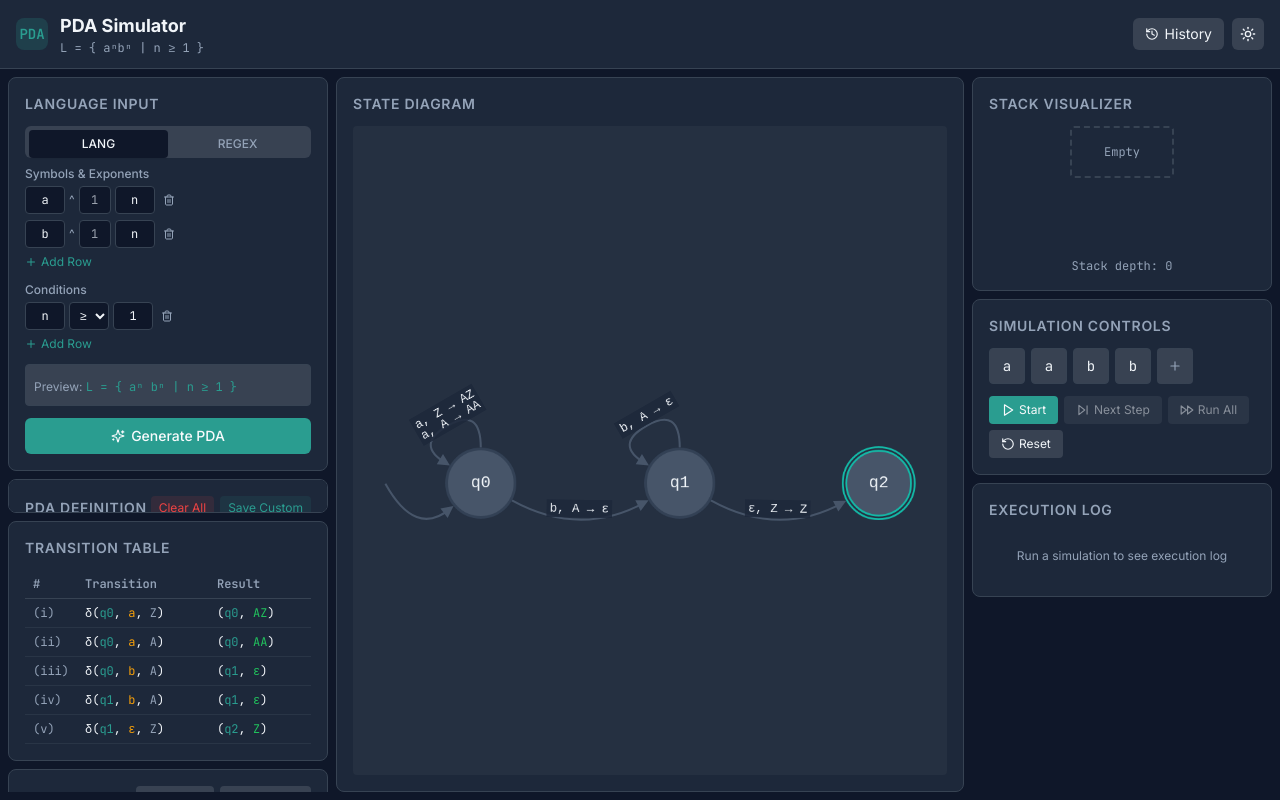
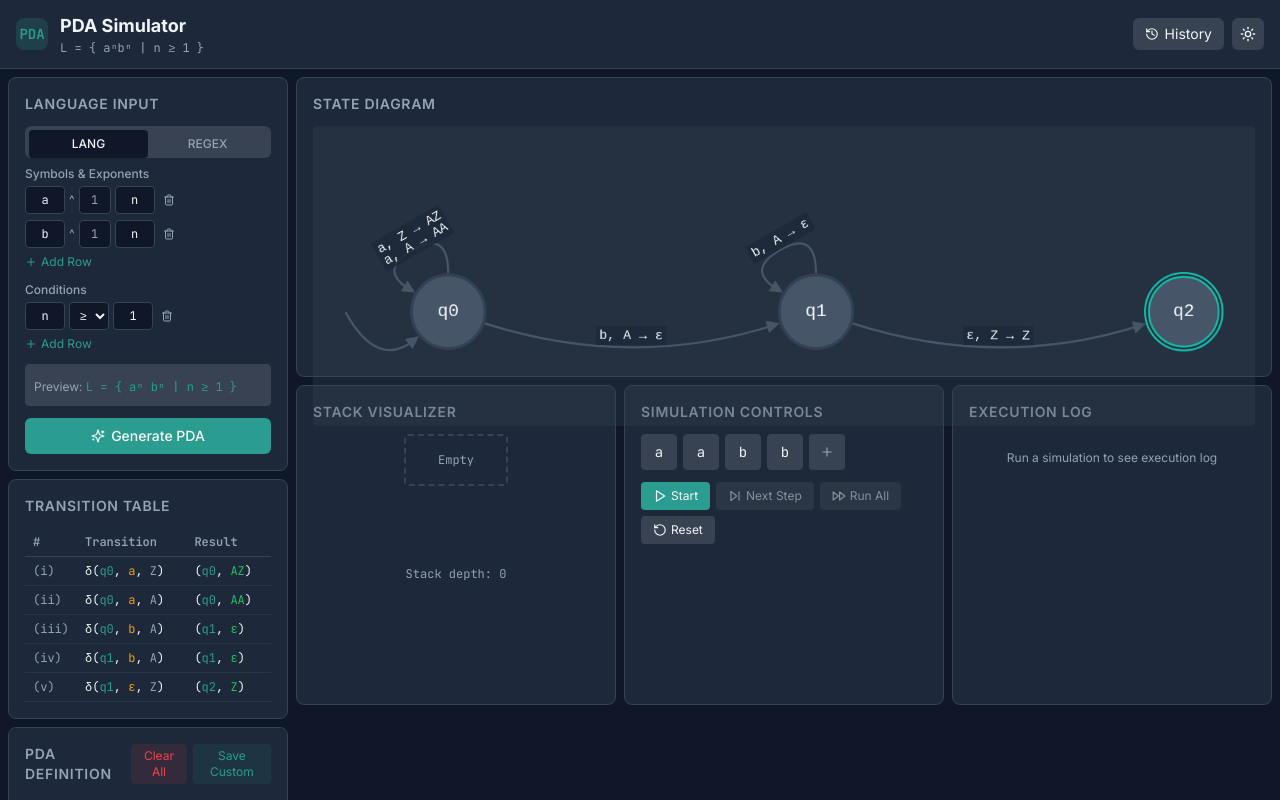
Before and after one commit to abhinav-phi/pushdown-automata-simulator, a React (Vite) app: page / in a window 1280 px wide. Shown: the top 800 px of the page. Built offline with nearby package versions, Linux system fonts and the light colour scheme; the HTML template or start-up script is replaced by a standard one.

Commit message:
feat: update layout - state diagram top, panels bottom row

```diff
--- a/src/pages/Index.tsx
+++ b/src/pages/Index.tsx
@@ -10,36 +10,44 @@ import SimulationControls from '@/components/pda/SimulationControls';
 import ExecutionLog from '@/components/pda/ExecutionLog';
 import InputTestingPanel from '@/components/pda/InputTestingPanel';
 import HistoryModal from '@/components/pda/HistoryModal';
+import AppFooter from '@/components/pda/AppFooter';
 
 function PDAApp() {
   const [showHistory, setShowHistory] = useState(false);
 
   return (
-    <div className="h-screen flex flex-col bg-background overflow-hidden">
+    <div className="min-h-screen flex flex-col bg-background">
       <Header onShowHistory={() => setShowHistory(true)} />
 
-      <div className="flex-1 grid grid-cols-1 lg:grid-cols-[320px_1fr_300px] gap-2 p-2 overflow-hidden">
+      <div className="flex-1 grid grid-cols-[280px_1fr] gap-2 p-2 overflow-hidden h-[calc(100vh-57px)]">
+
         {/* Left Column */}
         <div className="flex flex-col gap-2 overflow-auto">
           <LanguageInputPanel />
+          <TransitionTable />
           <PDADefinitionPanel />
-          <TransitionTable />
           <InputTestingPanel />
         </div>
 
-        {/* Middle Column */}
-        <div className="flex flex-col overflow-hidden">
-          <StateDiagram />
-        </div>
+        {/* Right Side */}
+        <div className="flex flex-col gap-2 overflow-hidden">
 
-        {/* Right Column */}
-        <div className="flex flex-col gap-2 overflow-auto">
-          <StackVisualizer />
-          <SimulationControls />
-          <ExecutionLog />
+          {/* State Diagram — top, bada */}
+          <div className="h-[300px]">
+            <StateDiagram />
+          </div>
+
+          {/* Bottom Row — Stack, Simulation, Log */}
+          <div className="grid grid-cols-3 gap-2 h-[320px]">
+            <StackVisualizer />
+            <SimulationControls />
+            <ExecutionLog />
+          </div>
+
         </div>
       </div>
 
+      <AppFooter />
       {showHistory && <HistoryModal onClose={() => setShowHistory(false)} />}
     </div>
   );
```
